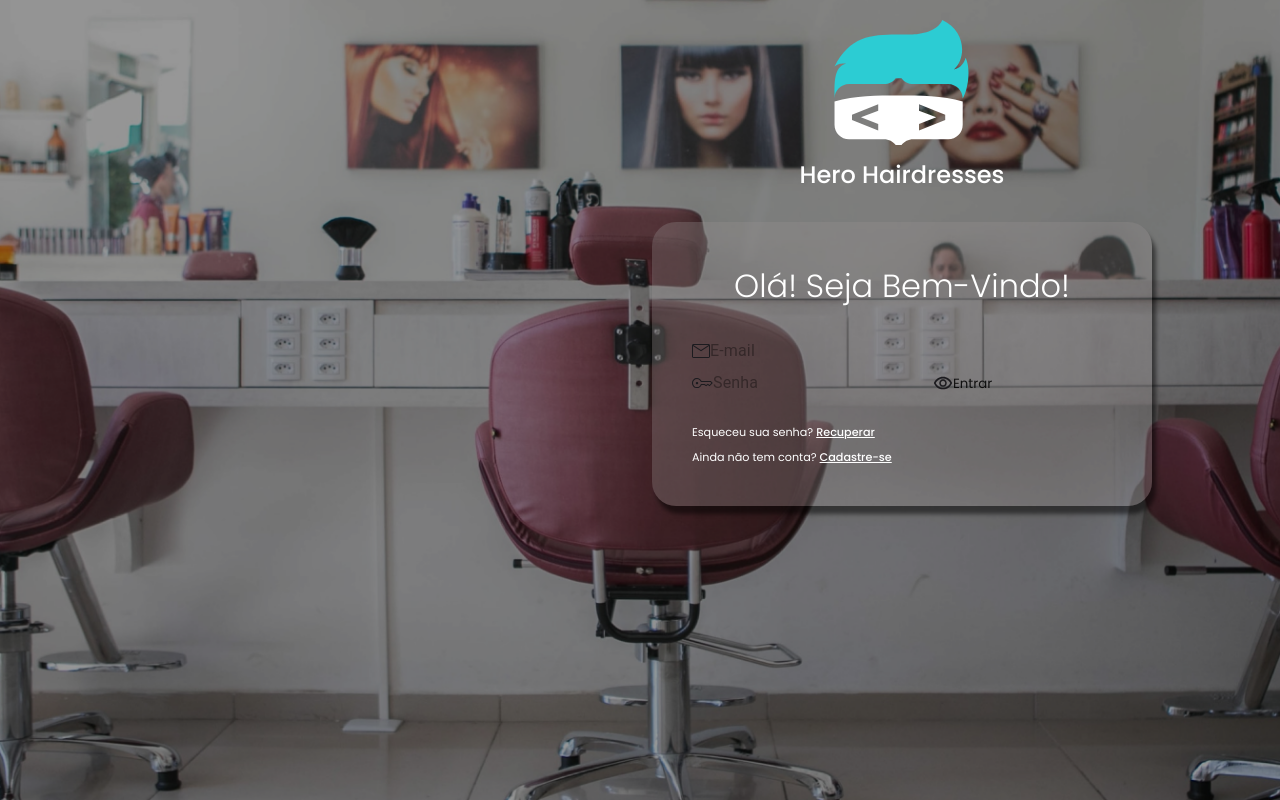
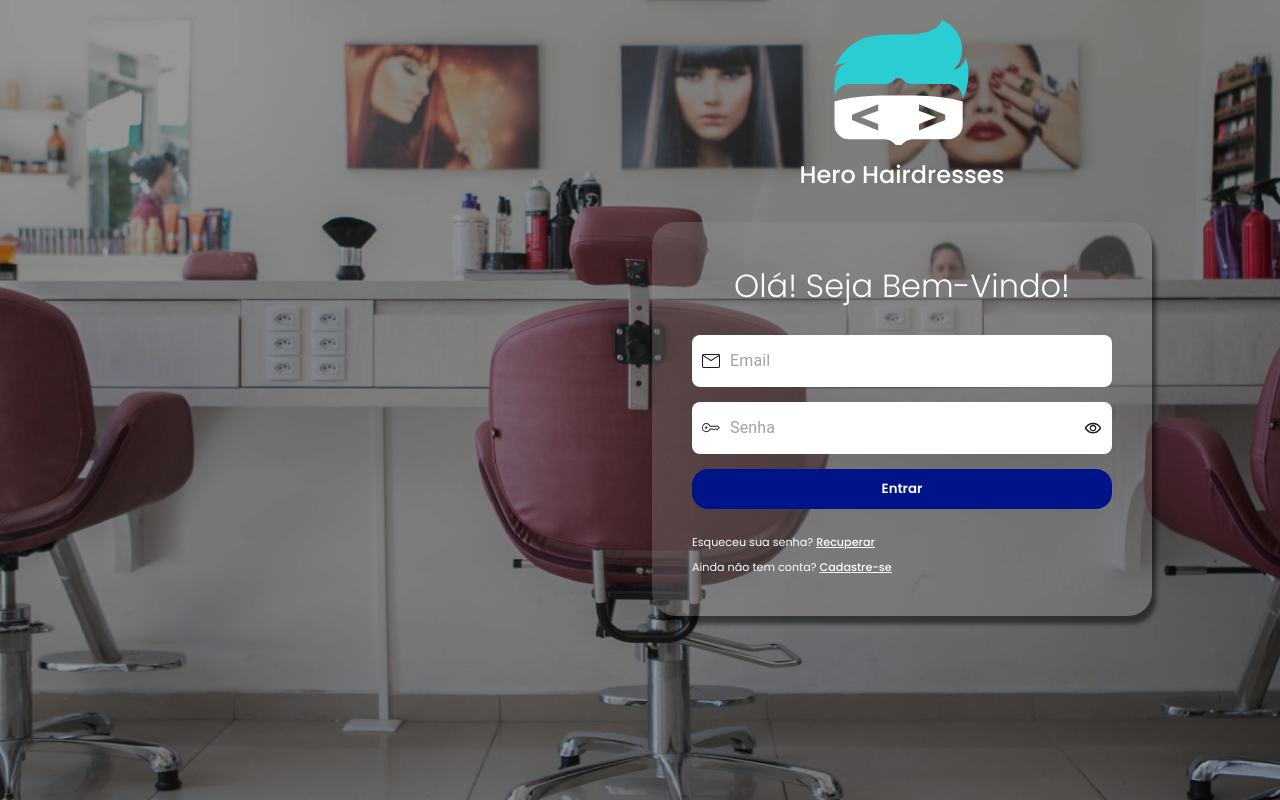
Before and after one commit to raysllaR/hairdresser-front, a React (Vite) app: page /login in a window 1280 px wide. Built offline with nearby package versions, Linux system fonts and the light colour scheme.

Commit message:
refactor: utilizando o component de FormLogin

```diff
--- a/src/components/pages/Login/index.tsx
+++ b/src/components/pages/Login/index.tsx
@@ -1,11 +1,9 @@
 import React from "react";
 import Card from "@mui/material/Card";
 import "./index.css";
-import { ButtonBase, CardContent, InputBase } from "@mui/material";
+import { CardContent } from "@mui/material";
 import logo from "../../../assets/images/logo.svg";
-import iconMail from "../../../assets/images/icons/mail.svg";
-import iconkey from "../../../assets/images/icons/key.svg";
-import iconVisibility from "../../../assets/images/icons/visibility.svg";
+import FormLogin from "../../shared/formLogin";
 
 const Login: React.FC = () => {
 	return (
@@ -15,54 +13,14 @@ const Login: React.FC = () => {
 					<img
 						className="logo-img"
 						src={logo}
+						alt="Hero Hairdresser Logo"
 					/>
 					<span>Hero Hairdresses</span>
 				</div>
 				<Card className="card">
 					<CardContent className="card-content">
 						<span className="title">Olá! Seja Bem-Vindo!</span>
-						<form
-							className="form"
-							action="">
-							<InputBase
-								id="email-input"
-								className="input"
-								type="email"
-								placeholder="E-mail"
-								startAdornment={
-									<img
-										className="icon"
-										src={iconMail}
-									/>
-								}
-							/>
-
-							<InputBase
-								id="email-input"
-								className="input"
-								placeholder="Senha"
-								type="password"
-								startAdornment={
-									<img
-										className="icon"
-										src={iconkey}
-									/>
-								}
-								endAdornment={
-									<img
-										className="icon"
-										src={iconVisibility}
-									/>
-								}
-							/>
-
-							<ButtonBase
-								className="button"
-								type="submit">
-								Entrar
-							</ButtonBase>
-						</form>
-
+						<FormLogin />
 						<div className="more">
 							<span>
 								Esqueceu sua senha? <a href="">Recuperar</a>
```
